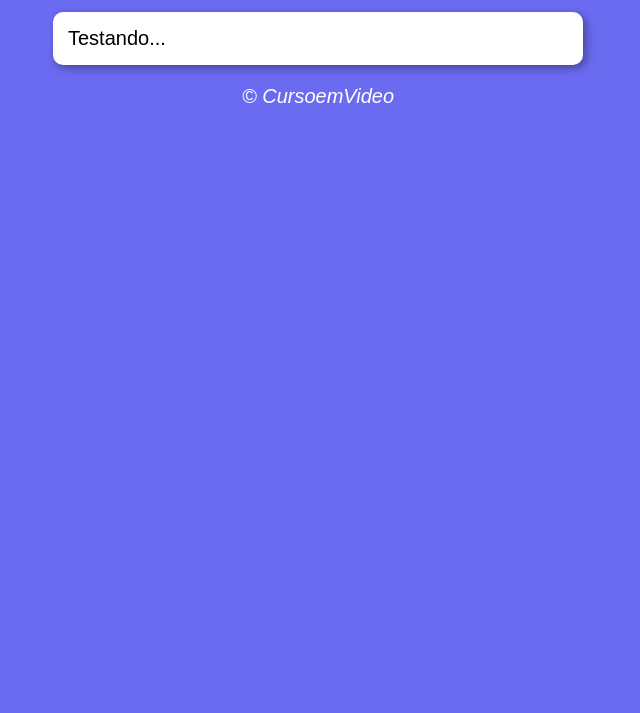
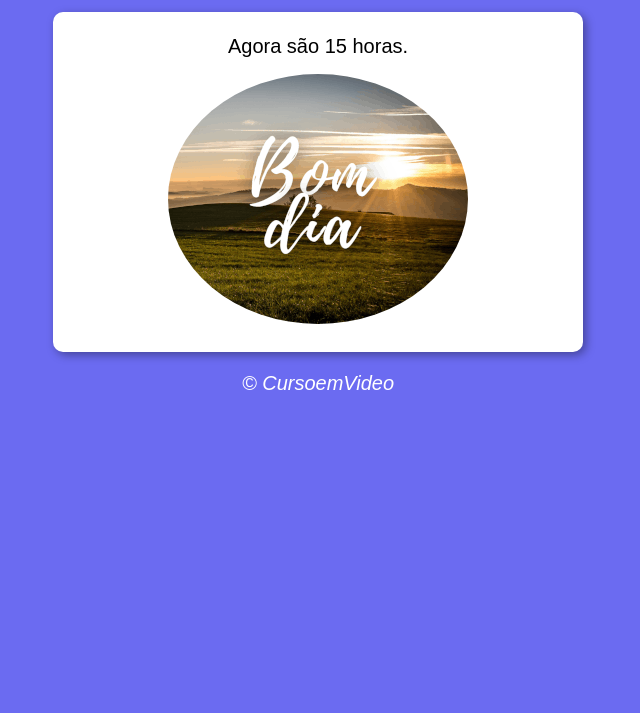
Before and after one commit to GuhDev97/JAVA-SCRIPT, a plain HTML site: page Exercicio01/modelo.html in a window 1280 px wide. Shown: the part 87-800 px from the top of the page, without its empty margins (322-962 px from the left). Drawn offline with Linux system fonts and the light colour scheme.

Commit message:
atualização

```diff
--- a/Exercicio01/estilo.css
+++ b/Exercicio01/estilo.css
@@ -21,6 +21,27 @@ section {
     box-shadow: 3px 3px 10px rgba(0, 0, 0, 0.363);
 }
 
+iframe {
+   border-radius: 80%;
+   width: 300px;
+   height: 250px;
+   overflow: hidden;
+   border: none;
+}
+
+iframe ::-webkit-scrollbar {
+    display: none;
+}
+
+div {
+    text-align: center;
+    padding: 8px;
+}
+
+div#foto {
+
+}
+
 footer {
     color: white;
     text-align: center;
--- a/Exercicio01/modelo.html
+++ b/Exercicio01/modelo.html
@@ -6,16 +6,16 @@
     <title>Modelo de Exercicio</title>
     <link rel="stylesheet" href="estilo.css">
 </head>
-<body>
+<body onload="carregar()">
     <header>
-        <h1>Titulo</h1>
+        <h1>Hora do Dia</h1>
     </header>
     <section>
-        <div>
-            Testando...
+        <div id="msg">
+            Aqui vai aparecer a mensagem...
         </div>
-        <div>
-
+        <div id="foto">
+            <iframe src="../Bom-dia.png" frameborder="0"></iframe>
         </div>
     </section>
     <footer>
--- a/Exercicio01/script.js
+++ b/Exercicio01/script.js
@@ -1 +1,15 @@
-alert('Olá!')
+function carregar() {
+    var msg = window.document.getElementById('msg')
+    var img = window.document.getElementById('imagem')
+    var data = new Date()
+    var hora = data.getHours()
+    msg.innerHTML = `Agora são ${hora} horas.`
+    if (hora >= 0 && hora < 12) {
+        // BOM DIA!
+        img.src = 'Bom-dia.png'
+    } else if (hora >= 12 && hora < 18){
+        // BOM TARDE!
+    } else {
+        // BOA NOITE!
+    }
+}
```
Also changed, not shown: Boa-noite.jpg (added), Boa-tarde.jpg (added), Bom-dia.png (added), 1 other file.
